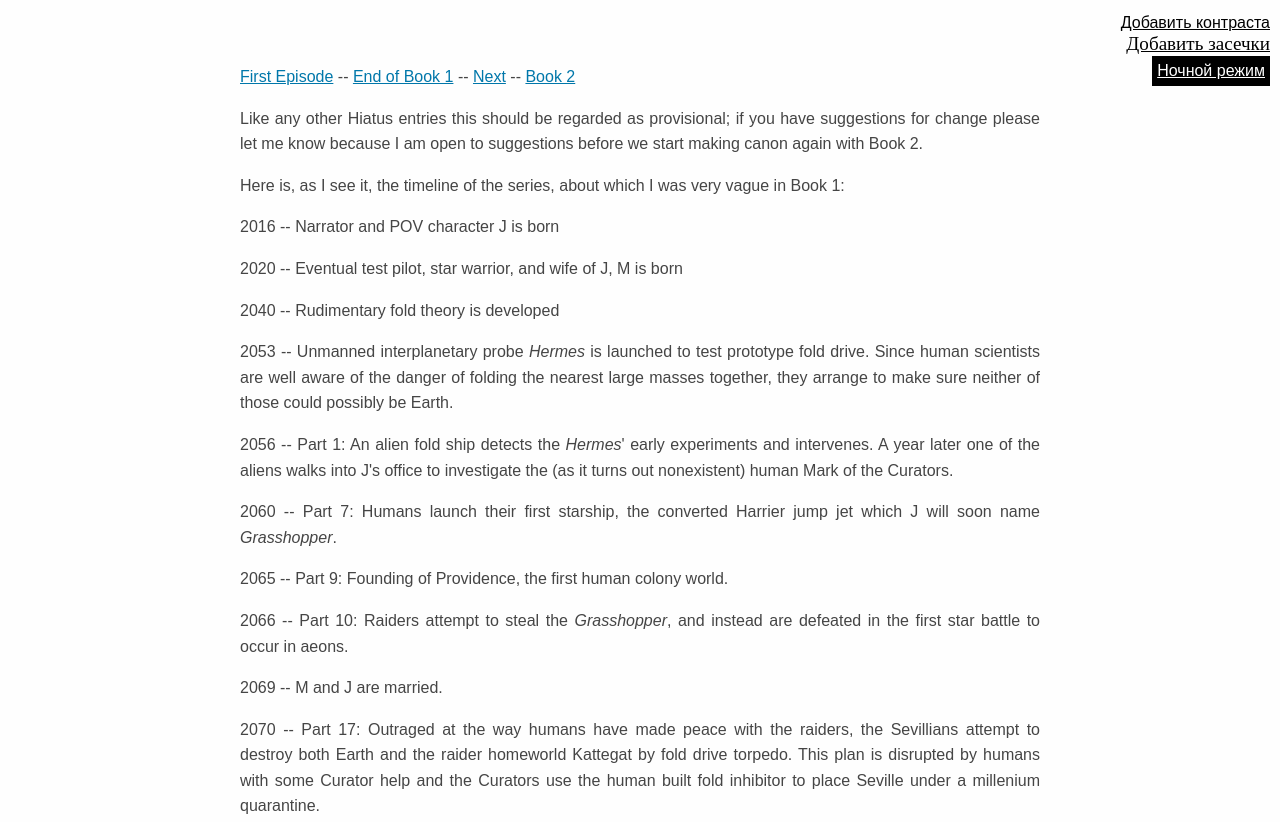
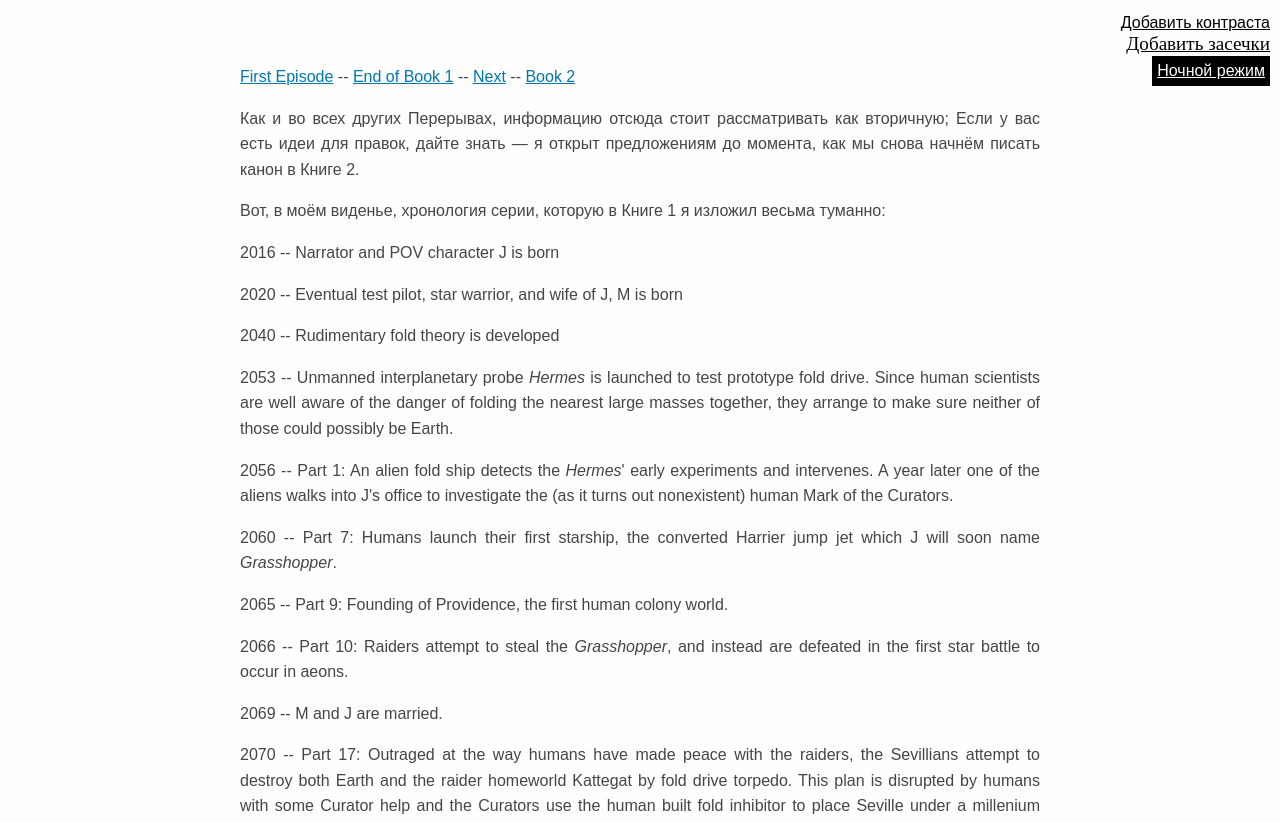
Before and after one commit to Brawlence/Localroger-The-Curators, a plain HTML site: page oc_curators_hiatus_1_story_timeline.html in a window 1280 px wide. Shown: the top 822 px of the page. Drawn offline with Linux system fonts and the light colour scheme; a web font is replaced by a local one.

Commit message:
Кусь в Хронологию

```diff
--- a/oc_curators_hiatus_1_story_timeline.html
+++ b/oc_curators_hiatus_1_story_timeline.html
@@ -17,13 +17,11 @@
 <a href="oc_curators_hiatus_2_earth_geopolitics_circa.html">Next</a> --
 <a href="oc_the_curators_book_2_part_1.html">Book 2</a></p>
 
-<p>Like any other Hiatus entries this should be regarded as provisional;
-if you have suggestions for change please let me know because I
-am open to suggestions before we start making canon again with
-Book 2.</p>
+<p>Как и во всех других Перерывах, информацию отсюда стоит рассматривать как вторичную;
+Если у вас есть идеи для правок, дайте знать — я открыт предложениям до момента,
+как мы снова начнём писать канон в Книге 2.</p>
 
-<p>Here is, as I see it, the timeline of the series, about which I
-was very vague in Book 1:</p>
+<p>Вот, в моём виденье, хронология серии, которую в Книге 1 я изложил весьма туманно:</p>
 
 <p>2016 -- Narrator and POV character J is born</p>
 
@@ -104,9 +102,9 @@ relationships in the source, but the source is also now over 80,000
 words so it is quite possible I have missed something.  If you spot
 anything like that please let me know so that I can fix it.</em></p>
 
-<p><em>Hiatus speculations are not canon until I write them into actual stories.
-Within a week or two I hope to write up a contemporary (as of 2160 CE)
-Wikipedia article about how the Earth's geopolitical situation developed.</em></p>
+<p><em>Спекуляции во время Перерывов не являются каноничными, пока я не впишу их в саму историю.
+Через неделю или две я надеюсь закончить современную (2160 н.э.) статью Википедии
+про то, как развивалась геополитическая ситуация Земли.</em></p>
 </div>
 <p><a href="oc_the_curators_part_1.html">First Episode</a> --
 <a href="oc_the_curators_part_50.html">End of Book 1</a> --
```
